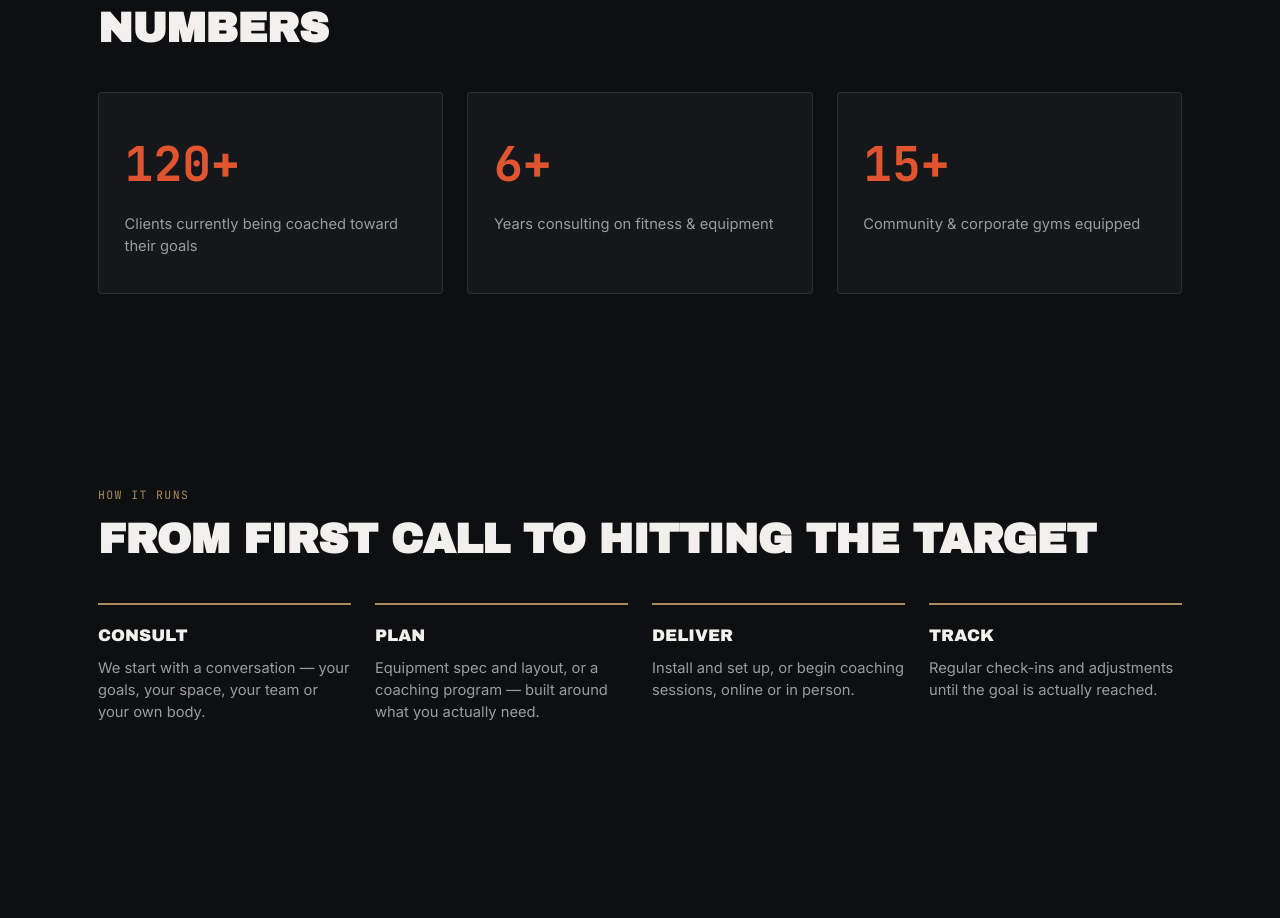
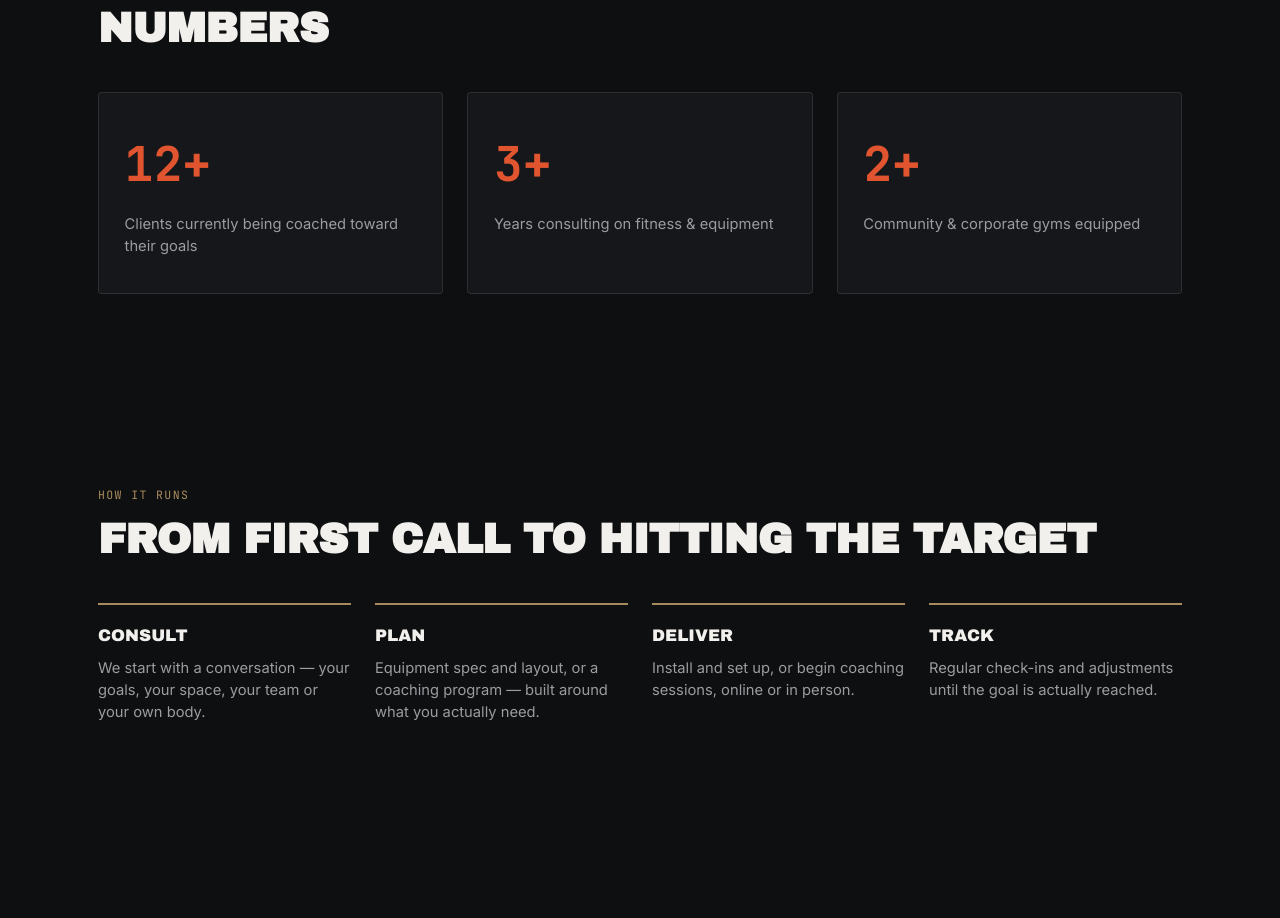
Before and after one commit to Shayaan09-f/SA, a plain HTML site: page index.html in a window 1280 px wide. Shown: the part 1609-2527 px from the top of the page. Drawn offline with Linux system fonts and the light colour scheme.

Commit message:
Update result card numbers in index.html

```diff
--- a/index.html
+++ b/index.html
@@ -127,15 +127,15 @@
 
     <div class="results__grid">
       <div class="result-card reveal">
-        <span class="result-card__num" data-count="120" data-suffix="+">0</span>
+        <span class="result-card__num" data-count="12" data-suffix="+">0</span>
         <span class="result-card__label">Clients currently being coached toward their goals</span>
       </div>
       <div class="result-card reveal">
-        <span class="result-card__num" data-count="6" data-suffix="+">0</span>
+        <span class="result-card__num" data-count="3" data-suffix="+">0</span>
         <span class="result-card__label">Years consulting on fitness &amp; equipment</span>
       </div>
       <div class="result-card reveal">
-        <span class="result-card__num" data-count="15" data-suffix="+">0</span>
+        <span class="result-card__num" data-count="2" data-suffix="+">0</span>
         <span class="result-card__label">Community &amp; corporate gyms equipped</span>
       </div>
     </div>
```
